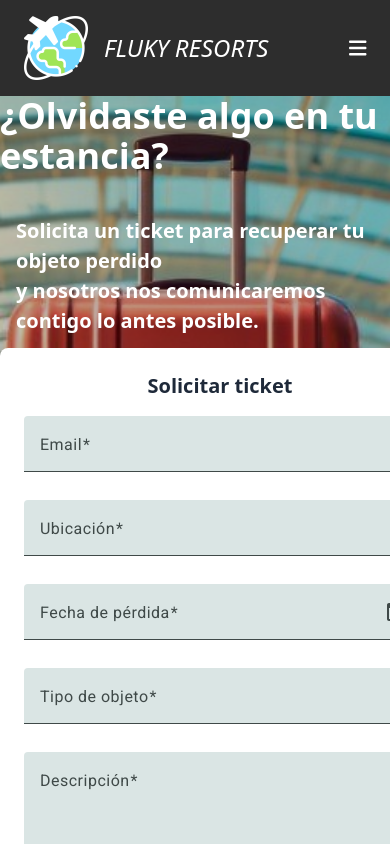
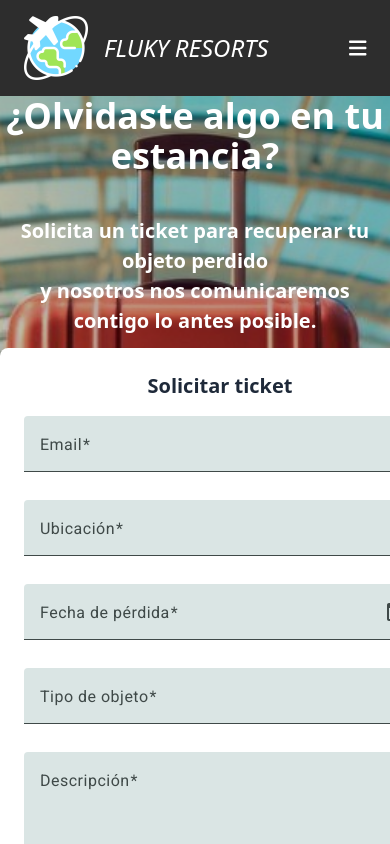
Before and after one commit to DJoztin/MiniProyGina2, an Angular app: page /extravios in a window 390 px wide. Shown: the top 844 px of the page. Built offline with nearby package versions, Linux system fonts and the light colour scheme.

Commit message:
fix text

```diff
--- a/src/app/components/extravios/extravios.component.html
+++ b/src/app/components/extravios/extravios.component.html
@@ -4,9 +4,9 @@
 
   </div>
   <div class=" md:absolute mt-0 md:mt-50 text-[20px] md:text-2xl font-semibold text-white flex flex-col items-center md:items-start justify-center ml-0 md:ml-20 z-20">
-      <h1 class="text-4xl mb-10 md:mb-30">¿Olvidaste algo en tu estancia?</h1>
-      <h2 class="mx-4">Solicita un ticket para recuperar tu objeto perdido</h2>
-      <h3 class="mx-4">y nosotros nos comunicaremos contigo lo antes posible.</h3>
+      <h1 class="text-4xl text-center mb-10 md:mb-30">¿Olvidaste algo en tu estancia?</h1>
+      <h2 class="mx-4 text-center">Solicita un ticket para recuperar tu objeto perdido</h2>
+      <h3 class="mx-4 text-center">y nosotros nos comunicaremos contigo lo antes posible.</h3>
     </div>
 
   <div class="w-full flex flex-col md:flex-row justify-center md:justify-end">
```
